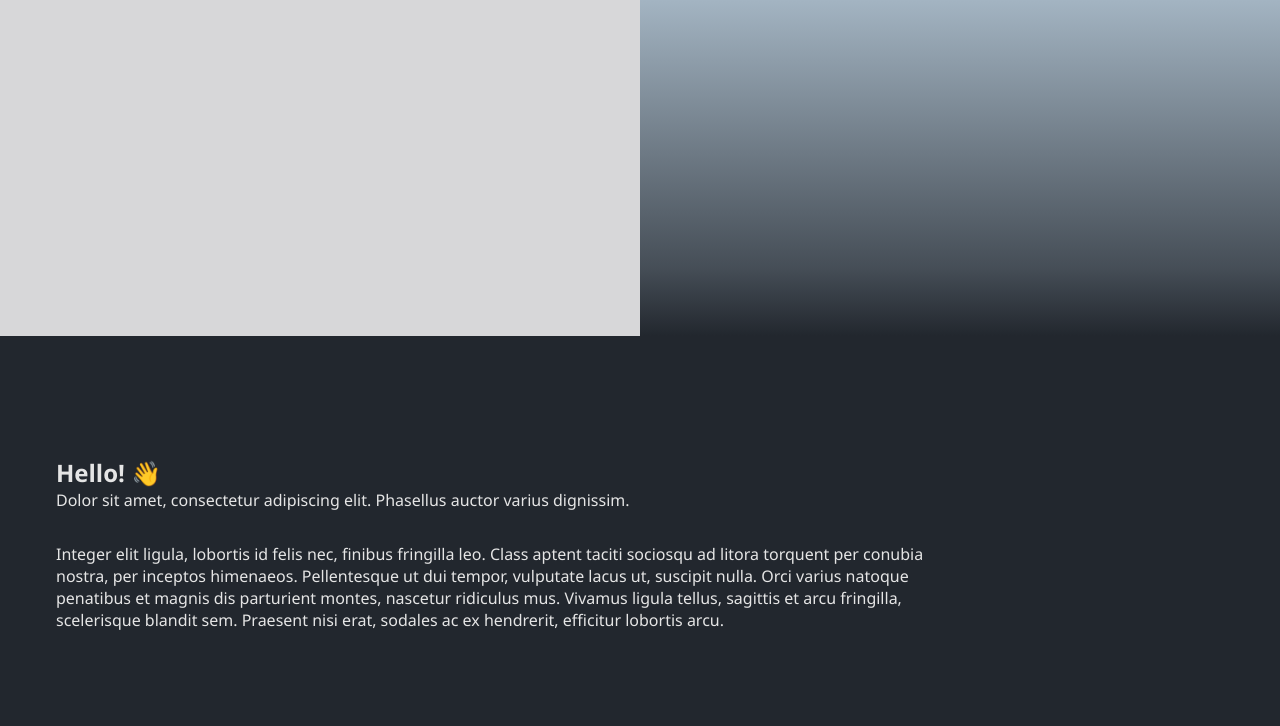
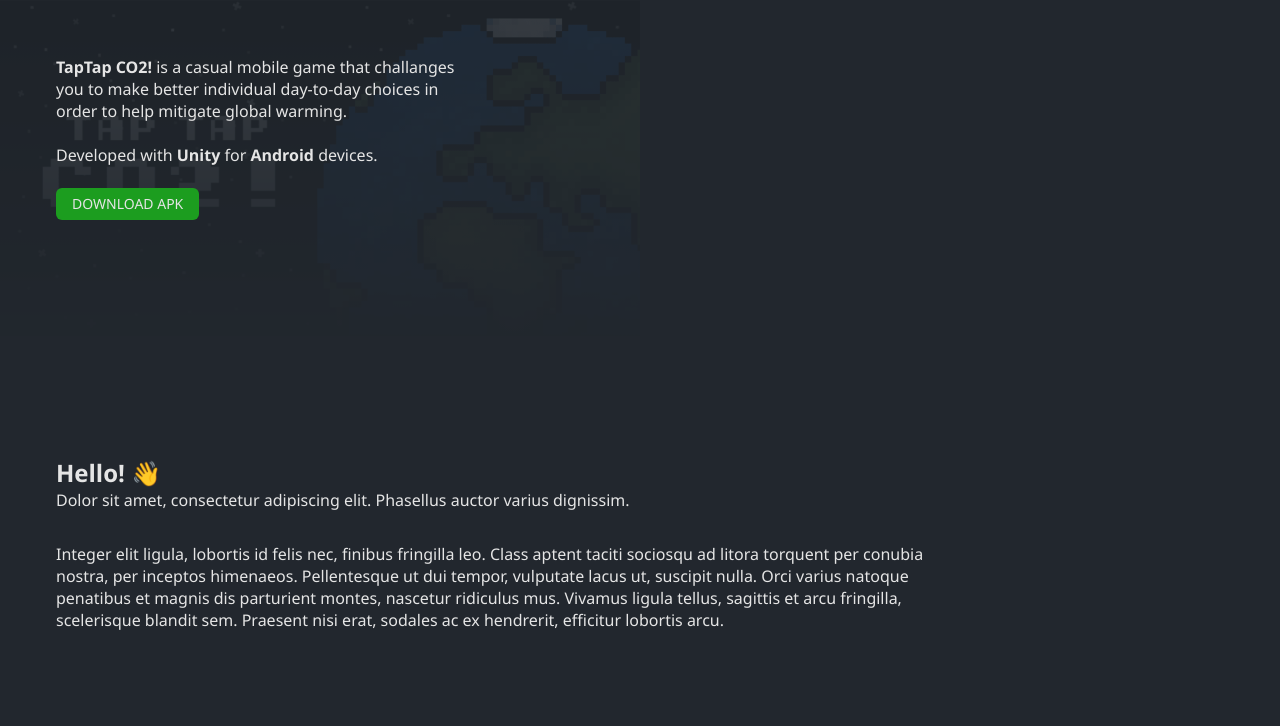
Before and after one commit to julianabmgil/gamedev, a plain HTML site: page index.html in a window 1280 px wide. Shown: the top 726 px of the page. Drawn offline with Linux system fonts and the light colour scheme.

Commit message:
Animations for interaction

```diff
--- a/index.html
+++ b/index.html
@@ -5,7 +5,7 @@
     <meta http-equiv="X-UA-Compatible" content="IE=edge">
     <meta name="viewport" content="width=device-width, initial-scale=1.0">
     <title>Juliana Gil | Game dev</title>
-
+    <link rel="icon" type="image/x-icon" href="favicon.ico">
     <link rel="stylesheet" href="styles.css"/>
 </head>
 <body>
@@ -13,9 +13,24 @@
 
         <section id="games">
             <div class="container">
-                <div class="game">
+                <div class="game" tabindex="0" style="background-image: url('/images/taptapco2.png');">
+                    <div class="overlay">
+                        <div class="game-description">
+                            <p>
+                                <b>TapTap CO2!</b> is a casual mobile game that challanges you to make better individual day-to-day choices
+                                in order to help mitigate global warming.
+                                <br/>
+
+                            <br/>
+                                Developed with <b>Unity</b> for <b>Android</b> devices.
+                            </p>
+                            <br/>
+                            <a class="button" href="/gamedev/games/TapTapCO2_v1-1.apk">DOWNLOAD APK</a>
+                        </div>
+                    </div>
                 </div>
-                <div class="game">
+                <div class="game" tabindex="0">
+                    <div class="overlay"></div>
                 </div>
             </div>
         </section>
--- a/styles.css
+++ b/styles.css
@@ -4,9 +4,32 @@
 
 body {
   margin: 0;
-  background-color: #22272E;
+  background-color: rgb(34, 39, 46);
   color: #E5E5E5;
   font-family: "Segoe UI", Tahoma, Geneva, Verdana, sans-serif;
+}
+
+.button {
+  display: inline-block;
+  padding: 6px 16px;
+  font-size: 14px;
+  font-weight: 500;
+  line-height: 20px;
+  white-space: nowrap;
+  vertical-align: middle;
+  cursor: pointer;
+  -webkit-user-select: none;
+  user-select: none;
+  border-radius: 6px;
+  -webkit-appearance: none;
+  appearance: none;
+  text-decoration: none;
+  color: #E5E5E5;
+  background-color: #1C9D1F;
+  transition: background-color 0.12s ease-in-out;
+}
+.button:hover, .button:focus {
+  background-color: #43B146;
 }
 
 .content {
@@ -25,25 +48,39 @@
   height: 100%;
   position: relative;
   cursor: pointer;
+  background-size: cover;
+  background-position: center;
 }
-#games .container .game::after {
-  content: "";
-  position: absolute;
+#games .container .game .overlay {
   width: 100%;
   height: 100%;
-  display: block;
   background: linear-gradient(180deg, rgba(34, 39, 46, 0) 0%, rgba(34, 39, 46, 0.72) 79.5%, #22272E 100%);
+}
+#games .container .game-description {
+  width: 100%;
+  height: 100%;
+  background-color: rgba(34, 39, 46, 0.9);
+  padding: 56px;
+  opacity: 0;
+  transition: opacity 0.32s ease-in-out;
+}
+#games .container .game-description p {
+  margin: 0;
+  max-width: 80%;
+  opacity: 0;
+  transition: opacity 1s ease-in-out;
+}
+#games .container .game:hover .game-description, #games .container .game:focus .game-description, #games .container .game:focus-within .game-description {
   opacity: 1;
-  transition: opacity 0.24s ease-in;
 }
-#games .container .game:first-child {
-  background-color: #D7D7D9;
+#games .container .game:hover .game-description p, #games .container .game:focus .game-description p, #games .container .game:focus-within .game-description p {
+  animation-name: fadeInUp;
+  animation-duration: 0.6s;
+  opacity: 1;
 }
-#games .container .game:nth-child(2) {
-  background-color: #A3B4C2;
-}
-#games .container .game:hover::after {
-  opacity: 0;
+#games .container .game:hover .game-description a, #games .container .game:focus .game-description a, #games .container .game:focus-within .game-description a {
+  animation-name: fadeInUp;
+  animation-duration: 0.64s;
 }
 
 #about .container {
@@ -73,4 +110,15 @@
   display: flex;
 }
 
+@keyframes fadeInUp {
+  from {
+    opacity: 0;
+    transform: translate3d(0, 100%, 0);
+  }
+  to {
+    opacity: 1;
+    transform: translate3d(0, 0, 0);
+  }
+}
+
 /*# sourceMappingURL=styles.css.map */
```
Also changed, not shown: favicon.ico (added), images/taptapco2.png (added), 1 other file.
